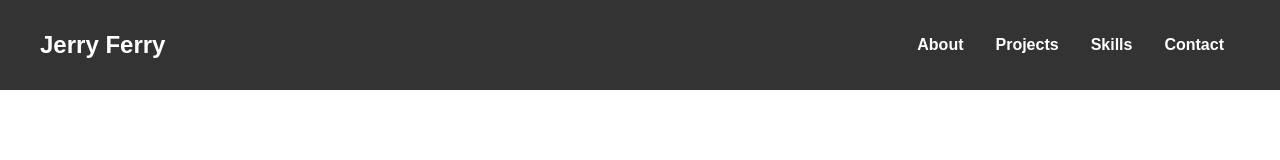
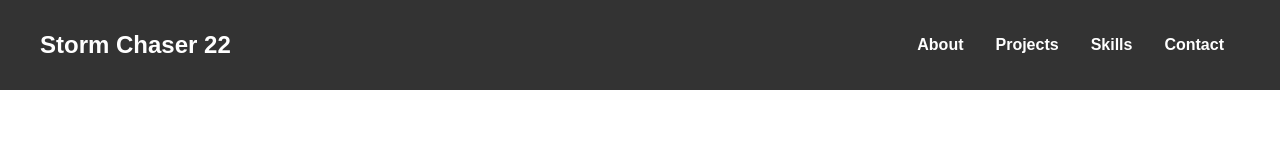
Before and after one commit to Jerry-Ferry11/VS, a plain HTML site: page Portfolio/index.html in a window 1280 px wide. Shown: the top 160 px of the page. Drawn offline with Linux system fonts and the light colour scheme; a script that the page names is missing.

Commit message:
New commit

```diff
--- a/Portfolio/index.html
+++ b/Portfolio/index.html
@@ -9,7 +9,7 @@
 <body>
     <header>
         <nav>
-            <div class="logo">Jerry Ferry</div>
+            <div class="logo">Storm Chaser 22</div>
             <ul class="nav-links">
                 <li><a href="#about">About</a></li>
                 <li><a href="#projects">Projects</a></li>
```
Also changed, not shown: 1 other file.
